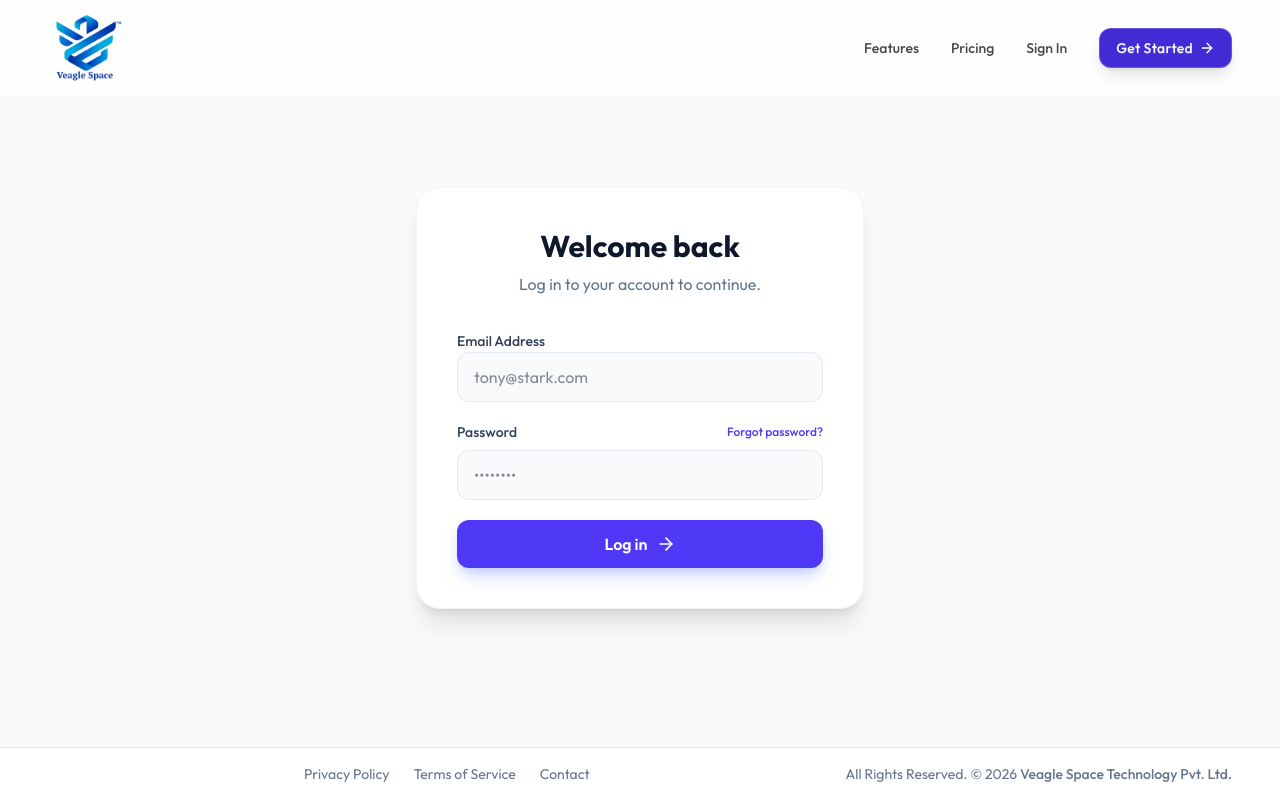
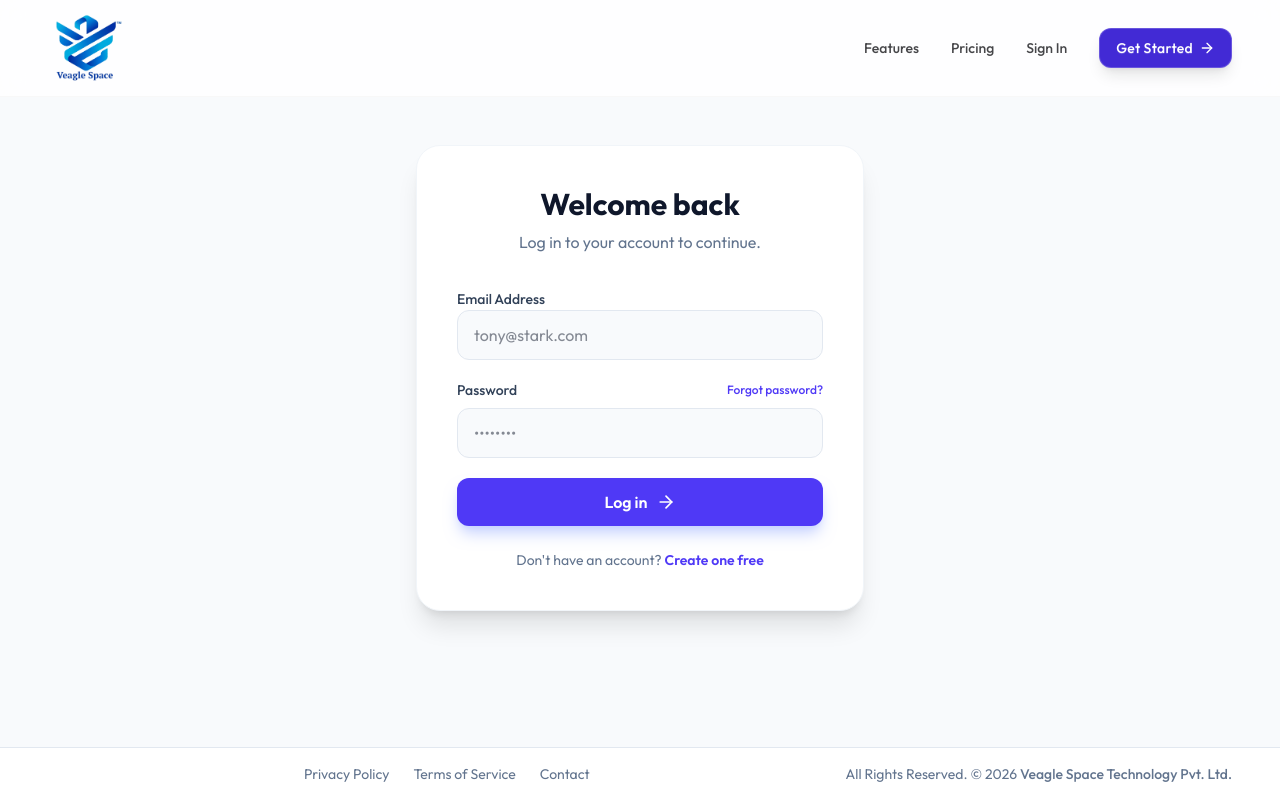
Before and after one commit to veaglespace-Tech/invoice-generator, a Next.js app in the folder client/: page /login in a window 1280 px wide. Built offline with nearby package versions, Linux system fonts and the light colour scheme.

Commit message:
fix: PayU redirects to /login not /dashboard; show payment status banner on login page

```diff
--- a/client/src/app/login/page.tsx
+++ b/client/src/app/login/page.tsx
@@ -1,21 +1,24 @@
 "use client";
 
-import React, { useState } from 'react';
+import React, { useState, useEffect } from 'react';
 import Link from 'next/link';
-import { useRouter } from 'next/navigation';
-import { Hexagon, ArrowRight, Loader2, AlertCircle } from 'lucide-react';
+import { useRouter, useSearchParams } from 'next/navigation';
+import { ArrowRight, Loader2, AlertCircle, CheckCircle2, XCircle } from 'lucide-react';
 import { fetchApi } from '@/lib/api';
 import { Navbar } from "@/components/layout/Navbar";
 import { Footer } from "@/components/layout/Footer";
 
 export default function LoginPage() {
   const router = useRouter();
+  const searchParams = useSearchParams();
 
   const [email, setEmail] = useState('');
   const [password, setPassword] = useState('');
-
   const [isLoading, setIsLoading] = useState(false);
   const [error, setError] = useState<string | null>(null);
+
+  // Payment status from PayU redirect
+  const paymentStatus = searchParams.get('payment');
 
   const validate = () => {
     if (!email) return 'Email is required';
@@ -49,7 +52,7 @@ export default function LoginPage() {
           return;
         }
 
-        // Save token (using localStorage for client-side persistence)
+        // Save token
         localStorage.setItem('auth_token', response.data.accessToken);
 
         // Redirect to dashboard
@@ -71,7 +74,29 @@ export default function LoginPage() {
       <Navbar />
 
       <main className="flex-1 flex flex-col items-center justify-center p-6 md:p-12 z-10 pt-24">
-        <div className="w-full max-w-md bg-white dark:bg-slate-900 rounded-3xl shadow-xl border border-slate-100 dark:border-slate-800 p-8 md:p-10 animate-in fade-in slide-in-from-bottom-4 duration-500 mt-12">
+
+        {/* Payment success / failed banner */}
+        {paymentStatus === 'success' && (
+          <div className="w-full max-w-md mb-5 p-4 bg-emerald-50 dark:bg-emerald-900/20 border border-emerald-300 dark:border-emerald-700 rounded-2xl flex items-center gap-3 animate-in fade-in zoom-in duration-500">
+            <CheckCircle2 className="w-6 h-6 text-emerald-600 dark:text-emerald-400 flex-shrink-0" />
+            <div>
+              <p className="text-sm font-bold text-emerald-700 dark:text-emerald-300">🎉 Payment Successful!</p>
+              <p className="text-xs text-emerald-600 dark:text-emerald-400 mt-0.5">Your plan is now active. Please login to access your dashboard.</p>
+            </div>
+          </div>
+        )}
+
+        {paymentStatus === 'failed' && (
+          <div className="w-full max-w-md mb-5 p-4 bg-red-50 dark:bg-red-900/20 border border-red-300 dark:border-red-700 rounded-2xl flex items-center gap-3 animate-in fade-in zoom-in duration-500">
+            <XCircle className="w-6 h-6 text-red-600 dark:text-red-400 flex-shrink-0" />
+            <div>
+              <p className="text-sm font-bold text-red-700 dark:text-red-300">Payment Failed or Cancelled</p>
+              <p className="text-xs text-red-600 dark:text-red-400 mt-0.5">Your account was created. Login and upgrade from Settings &gt; Billing.</p>
+            </div>
+          </div>
+        )}
+
+        <div className="w-full max-w-md bg-white dark:bg-slate-900 rounded-3xl shadow-xl border border-slate-100 dark:border-slate-800 p-8 md:p-10 animate-in fade-in slide-in-from-bottom-4 duration-500 mt-2">
           <div className="text-center mb-8">
             <h2 className="text-3xl font-bold text-slate-900 dark:text-white">Welcome back</h2>
             <p className="text-slate-500 dark:text-slate-400 mt-2">Log in to your account to continue.</p>
@@ -129,6 +154,13 @@ export default function LoginPage() {
               )}
             </button>
           </form>
+
+          <p className="text-center text-sm text-slate-500 dark:text-slate-400 mt-6">
+            Don&apos;t have an account?{' '}
+            <Link href="/register" className="font-semibold text-indigo-600 dark:text-indigo-400 hover:underline">
+              Create one free
+            </Link>
+          </p>
         </div>
       </main>
       <Footer />
```
Also changed, not shown: 1 other file (tests, documents, lock files or other folders).
